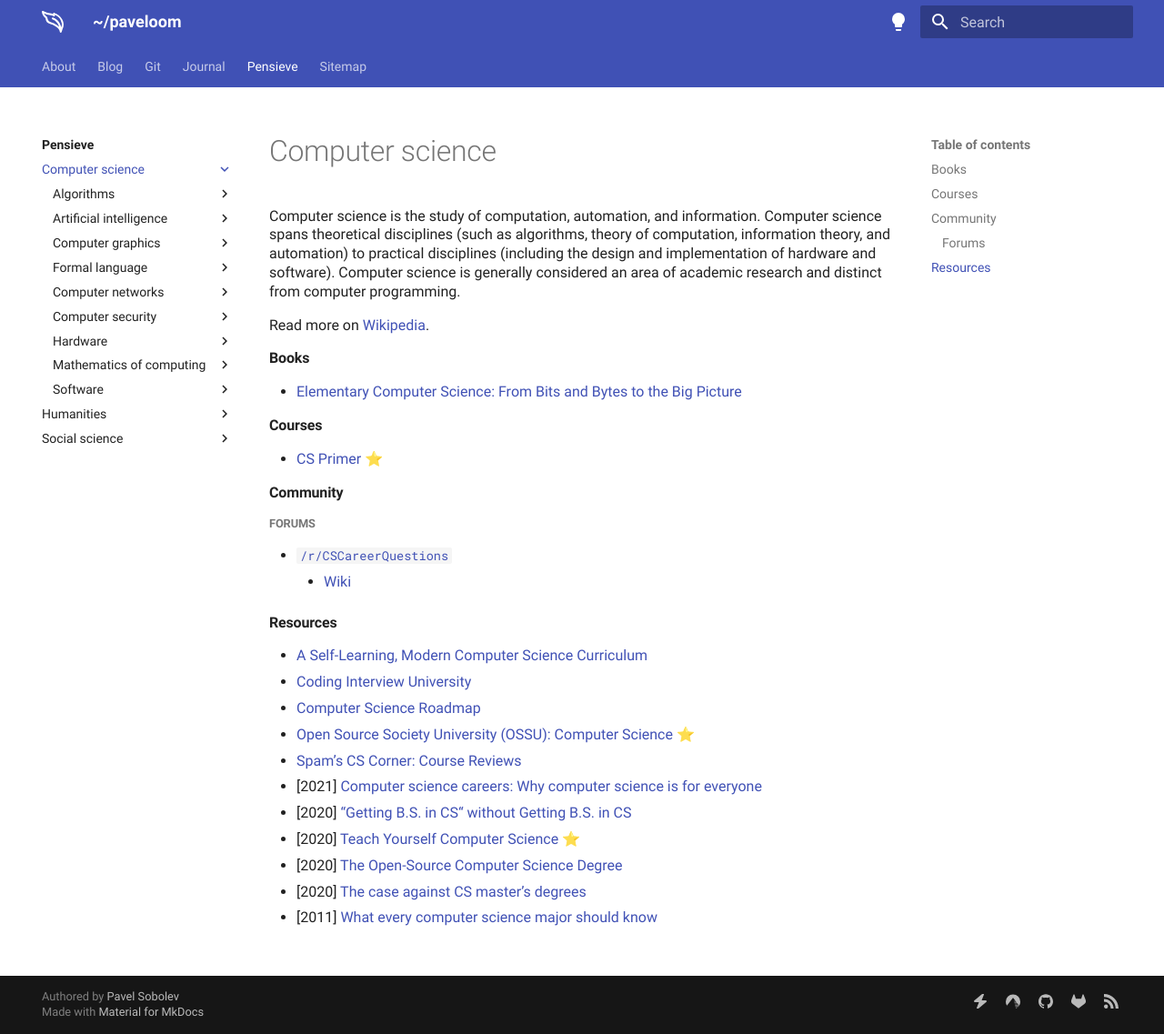
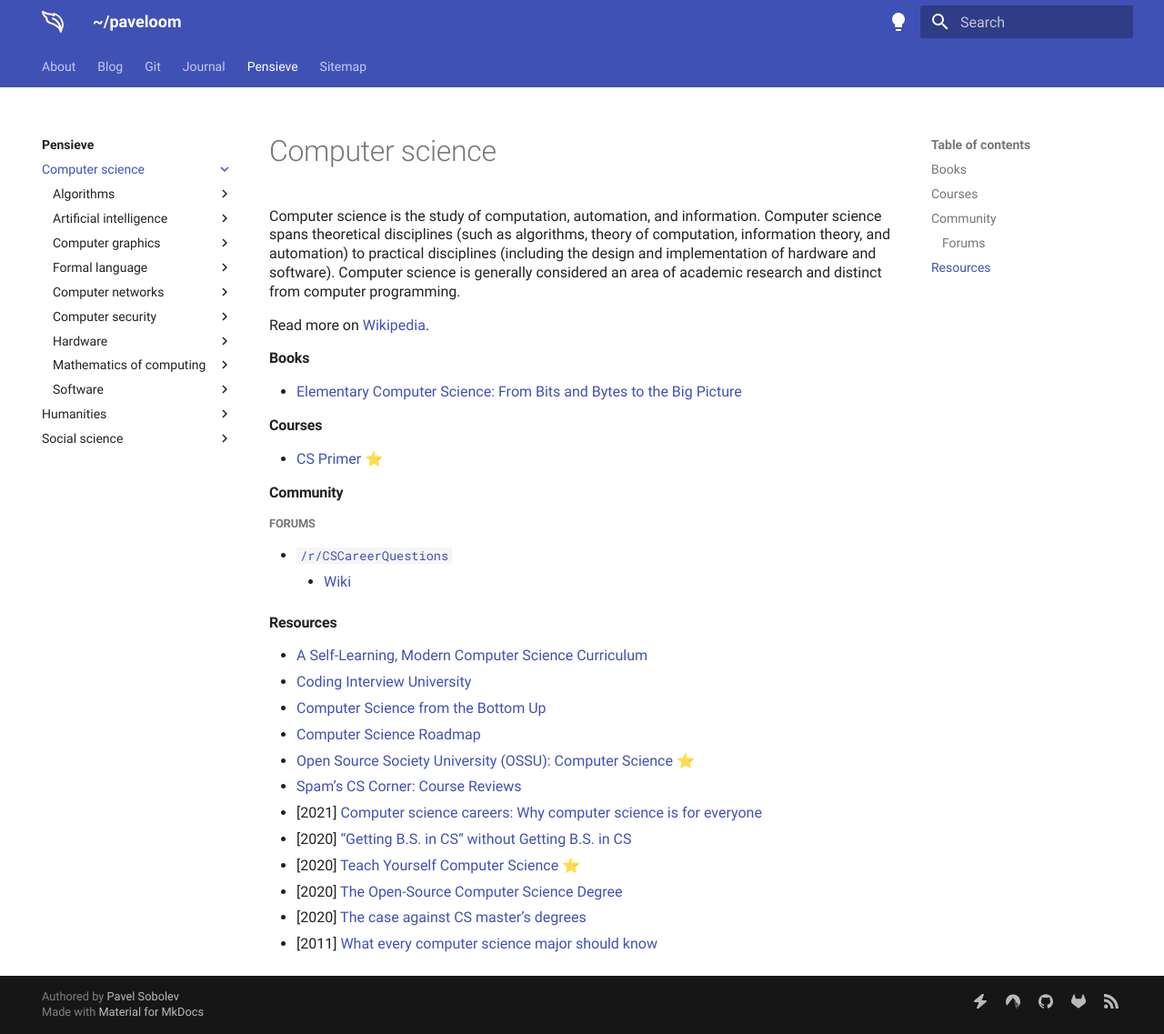
Before and after one commit to paveloom/paveloom.dev, an MkDocs documentation site: the page built from content/pensieve/computer-science.md, in a window 1280 px wide and 1137 px high. Shown: the whole window at 91% size. Built offline with MkDocs 1.6.1 and Material for MkDocs 9.7.7, drawn with Linux system fonts in a browser that asks for light colours.

Commit message:
Pensieve: update the Computer science page.

```diff
--- a/content/pensieve/computer-science.md
+++ b/content/pensieve/computer-science.md
@@ -19,6 +19,7 @@ Read more on [Wikipedia](https://en.wikipedia.org/wiki/Computer_science).
 #### Resources
 - [A Self-Learning, Modern Computer Science Curriculum](https://functionalcs.github.io/curriculum)
 - [Coding Interview University](https://github.com/jwasham/coding-interview-university)
+- [Computer Science from the Bottom Up](https://www.bottomupcs.com)
 - [Computer Science Roadmap](https://roadmap.sh/computer-science)
 - [Open Source Society University (OSSU): Computer Science](https://github.com/ossu/computer-science) ⭐
 - [Spam's CS Corner: Course Reviews](https://github.com/spamegg1/reviews)
```
